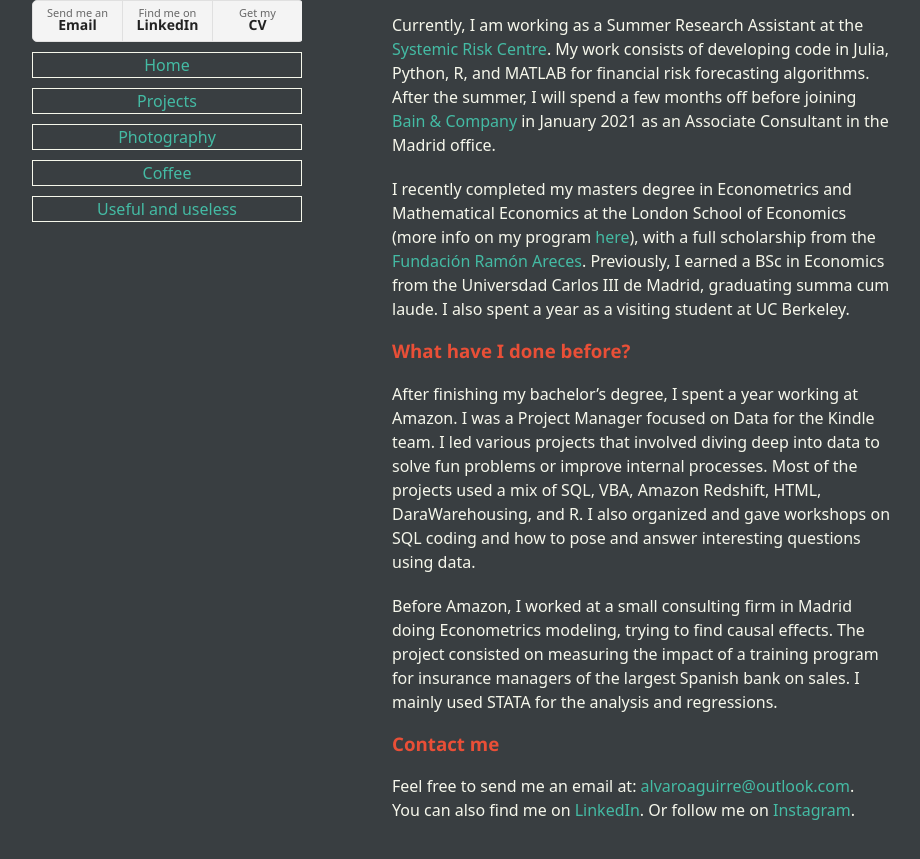
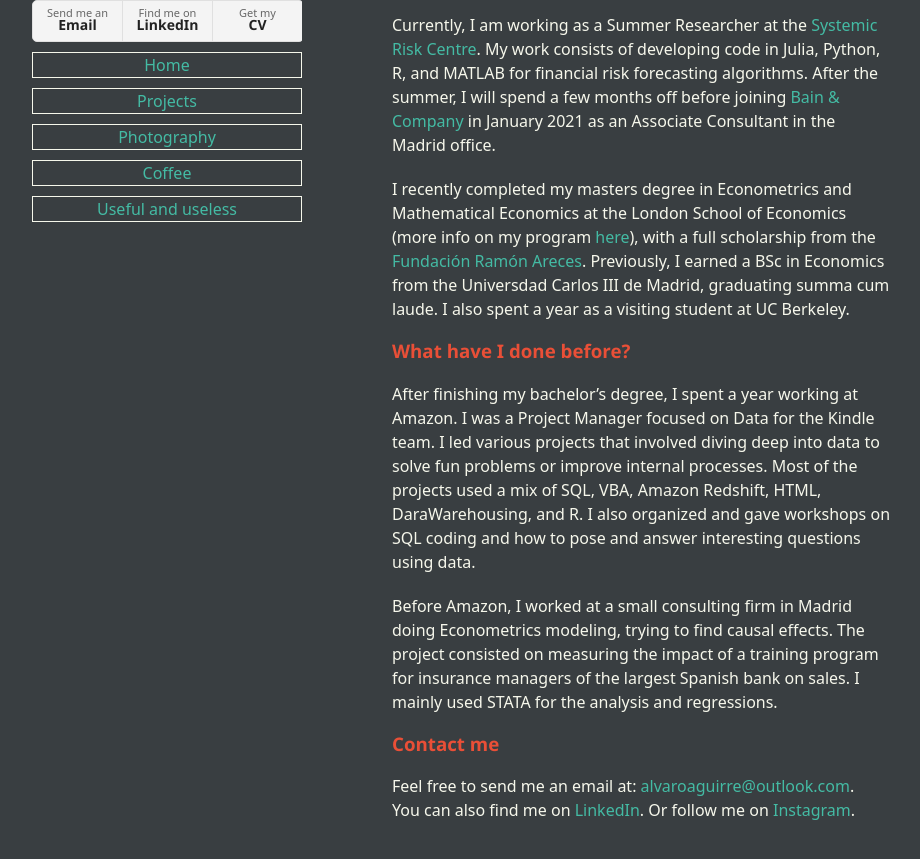
Before and after one commit to alvaroaguirre/alvaroaguirre.github.io, a Jekyll site: the page built from index.md, in a window 1280 px wide and 1208 px high. Shown: the part 316-1175 px from the top of the window, without its empty margins (178-1098 px from the left). Built offline with Jekyll 4.4.1, drawn with Linux system fonts in a browser that asks for light colours; some web fonts are replaced.

Commit message:
Changing job title

```diff
--- a/index.md
+++ b/index.md
@@ -10,7 +10,7 @@
 
 I am Alvaro. I like data, math, coffee, film photography, and cool books.
 
-Currently, I am working as a Summer Research Assistant at the [Systemic Risk Centre](http://www.systemicrisk.ac.uk). My work consists of developing code in Julia, Python, R, and MATLAB for financial risk forecasting algorithms. After the summer, I will spend a few months off before joining [Bain & Company](https://www.bain.com) in January 2021 as an Associate Consultant in the Madrid office.
+Currently, I am working as a Summer Researcher at the [Systemic Risk Centre](http://www.systemicrisk.ac.uk). My work consists of developing code in Julia, Python, R, and MATLAB for financial risk forecasting algorithms. After the summer, I will spend a few months off before joining [Bain & Company](https://www.bain.com) in January 2021 as an Associate Consultant in the Madrid office.
 
 I recently completed my masters degree in Econometrics and Mathematical Economics at the London School of Economics (more info on my program [here](http://www.lse.ac.uk/study-at-lse/Graduate/Degree-programmes-2019/MSc-Econometrics-and-Mathematical-Economics)), with a full scholarship from the [Fundación Ramón Areces](https://www.fundacionareces.es/fundacionareces/en/). Previously, I earned a BSc in Economics from the Universdad Carlos III de Madrid, graduating summa cum laude. I also spent a year as a visiting student at UC Berkeley.
 
```
